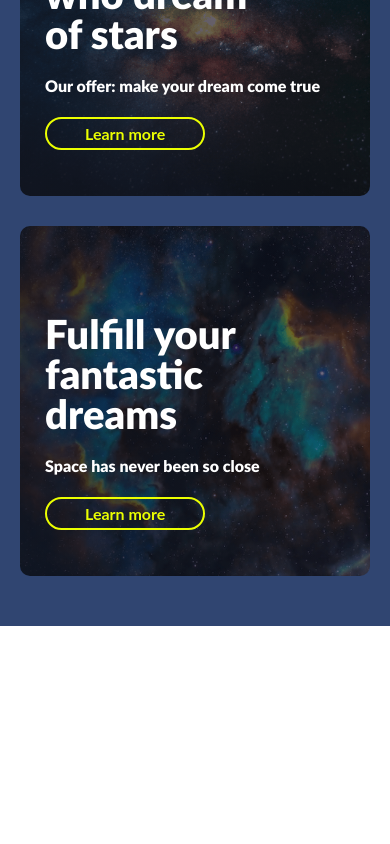
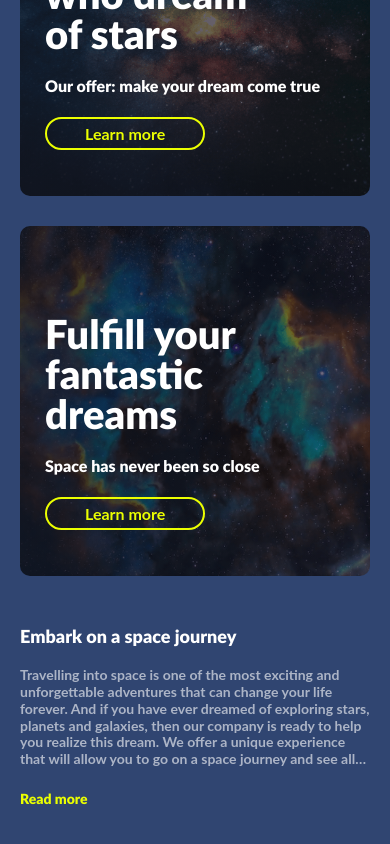
Before and after one commit to TatyanaDev/Discover_the_vast_expanses_of_space, a React (Create React App) app: page / in a window 390 px wide. Shown: the part 1519-2363 px from the top of the page. Before the commit the page ends 2145 px from the top, so only its background shows below. Built offline with nearby package versions, Linux system fonts and the light colour scheme; a web font is replaced by a local one.

Commit message:
add section Space journey

```diff
--- a/src/App.js
+++ b/src/App.js
@@ -101,6 +101,18 @@ const App = () => {
             </div>
           </div>
         </section>
+
+        <section className="space-journey">
+          <div className="space-journey__container">
+            <h4 className="space-journey__title">Embark on a space journey</h4>
+            <input type="checkbox" id="toggle" className="space-journey__toggle" />
+            <p className="space-journey__description">Travelling into space is one of the most exciting and unforgettable adventures that can change your life forever. And if you have ever dreamed of exploring stars, planets and galaxies, then our company is ready to help you realize this dream. We offer a unique experience that will allow you to go on a space journey and see all the secrets of the universe. We guarantee that every moment in space will be filled with incredible impressions, excitement and new discoveries. Our team of professionals takes care of your safety and comfort so that you can fully enjoy your adventure in space. We offer various options for space excursions.</p>
+            <label for="toggle" className="space-journey__button">
+              <span className="button-text--more">Read more</span>
+              <span className="button-text--less">Read less</span>
+            </label>
+          </div>
+        </section>
       </main>
     </>
   );
--- a/src/App.scss
+++ b/src/App.scss
@@ -1,5 +1,6 @@
 $color-pink: #ff70d9;
 $color-yellow: #ebff00;
+$color-yellow-hover: #ebff0099;
 $color-dark-blue: #304571;
 $color-black: #000000;
 $color-white: #ffffff;
@@ -238,7 +239,7 @@ $color-white: #ffffff;
     padding: 14px 40px;
 
     &:hover {
-      background-color: #ebff0099;
+      background-color: $color-yellow-hover;
     }
 
     @media (max-width: 576px) {
@@ -315,7 +316,7 @@ $color-white: #ffffff;
   }
 
   &__card {
-    transition: transform 0.3s ease, box-shadow 0.3s ease;
+    transition: transform 0.3s ease-in-out, box-shadow 0.3s ease-in-out;
     border-radius: 10px;
     color: $color-white;
     height: 350px;
@@ -355,8 +356,8 @@ $color-white: #ffffff;
       padding: 12px 38px;
 
       &:hover {
-        border-color: #ebff0099;
-        color: #ebff0099;
+        border-color: $color-yellow-hover;
+        color: $color-yellow-hover;
       }
     }
 
@@ -480,3 +481,114 @@ $color-white: #ffffff;
     }
   }
 }
+
+.space-journey {
+  background-color: $color-dark-blue;
+
+  &__container {
+    @include max-width-container;
+    padding: 4px 80px 60px;
+    color: $color-white;
+
+    @media (max-width: 1200px) {
+      padding: 0px 30px 53px;
+    }
+
+    @media (max-width: 576px) {
+      padding: 0px 20px 50px;
+    }
+  }
+
+  &__title {
+    margin-bottom: 17px;
+    line-height: 38.4px;
+    font-size: 2rem;
+
+    @media (max-width: 768px) {
+      line-height: 28.8px;
+      margin-bottom: 13px;
+      font-size: 1.5rem;
+    }
+
+    @media (max-width: 576px) {
+      line-height: 21.6px;
+      margin-bottom: 20px;
+      font-size: 1.125rem;
+    }
+  }
+
+  &__description {
+    transition: all 0.3s ease-in-out;
+    -webkit-box-orient: vertical;
+    -webkit-line-clamp: 3;
+    display: -webkit-box;
+    margin-bottom: 17px;
+    font-size: 1.25rem;
+    line-height: 24px;
+    overflow: hidden;
+    font-weight: 700;
+    line-clamp: 3;
+    opacity: 60%;
+
+    @media (max-width: 768px) {
+      margin-bottom: 20px;
+    }
+
+    @media (max-width: 576px) {
+      -webkit-line-clamp: 6;
+    }
+  }
+
+  &__button {
+    transition: color 0.3s ease-in-out;
+    color: $color-yellow;
+    font-size: 1.25rem;
+    line-height: 24px;
+    cursor: pointer;
+
+    &:hover {
+      color: $color-yellow-hover;
+    }
+
+    .button-text--more {
+      display: inline-block;
+    }
+
+    .button-text--less {
+      display: none;
+    }
+  }
+
+  &__description,
+  &__button {
+    @media (max-width: 768px) {
+      line-height: 19.2px;
+      font-size: 1rem;
+    }
+
+    @media (max-width: 576px) {
+      line-height: 16.8px;
+      font-size: 0.875rem;
+    }
+  }
+
+  &__toggle {
+    display: none;
+
+    &:checked {
+      ~ .space-journey__description {
+        -webkit-line-clamp: none; // Remove string limit
+        line-clamp: none;
+        overflow: visible;
+      }
+
+      ~ .space-journey__button .button-text--more {
+        display: none; // Hiding the “Read more”
+      }
+
+      ~ .space-journey__button .button-text--less {
+        display: inline-block; // Showing the “Read less”
+      }
+    }
+  }
+}
--- a/src/app.css
+++ b/src/app.css
@@ -311,7 +311,7 @@
   }
 }
 .offers__card {
-  transition: transform 0.3s ease, box-shadow 0.3s ease;
+  transition: transform 0.3s ease-in-out, box-shadow 0.3s ease-in-out;
   border-radius: 10px;
   color: #ffffff;
   height: 350px;
@@ -449,4 +449,108 @@
   }
 }
 
+.space-journey {
+  background-color: #304571;
+}
+.space-journey__container {
+  max-width: 1248px;
+  margin: 0 auto;
+  padding: 4px 80px 60px;
+  color: #ffffff;
+}
+@media (max-width: 1200px) {
+  .space-journey__container {
+    padding: 0px 30px 53px;
+  }
+}
+@media (max-width: 576px) {
+  .space-journey__container {
+    padding: 0px 20px 50px;
+  }
+}
+.space-journey__title {
+  margin-bottom: 17px;
+  line-height: 38.4px;
+  font-size: 2rem;
+}
+@media (max-width: 768px) {
+  .space-journey__title {
+    line-height: 28.8px;
+    margin-bottom: 13px;
+    font-size: 1.5rem;
+  }
+}
+@media (max-width: 576px) {
+  .space-journey__title {
+    line-height: 21.6px;
+    margin-bottom: 20px;
+    font-size: 1.125rem;
+  }
+}
+.space-journey__description {
+  transition: all 0.3s ease-in-out;
+  -webkit-box-orient: vertical;
+  -webkit-line-clamp: 3;
+  display: -webkit-box;
+  margin-bottom: 17px;
+  font-size: 1.25rem;
+  line-height: 24px;
+  overflow: hidden;
+  font-weight: 700;
+  line-clamp: 3;
+  opacity: 60%;
+}
+@media (max-width: 768px) {
+  .space-journey__description {
+    margin-bottom: 20px;
+  }
+}
+@media (max-width: 576px) {
+  .space-journey__description {
+    -webkit-line-clamp: 6;
+  }
+}
+.space-journey__button {
+  transition: color 0.3s ease-in-out;
+  color: #ebff00;
+  font-size: 1.25rem;
+  line-height: 24px;
+  cursor: pointer;
+}
+.space-journey__button:hover {
+  color: rgba(235, 255, 0, 0.6);
+}
+.space-journey__button .button-text--more {
+  display: inline-block;
+}
+.space-journey__button .button-text--less {
+  display: none;
+}
+@media (max-width: 768px) {
+  .space-journey__description, .space-journey__button {
+    line-height: 19.2px;
+    font-size: 1rem;
+  }
+}
+@media (max-width: 576px) {
+  .space-journey__description, .space-journey__button {
+    line-height: 16.8px;
+    font-size: 0.875rem;
+  }
+}
+.space-journey__toggle {
+  display: none;
+}
+.space-journey__toggle:checked ~ .space-journey__description {
+  -webkit-line-clamp: none;
+  line-clamp: none;
+  overflow: visible;
+}
+.space-journey__toggle:checked ~ .space-journey__button .button-text--more {
+  display: none;
+}
+.space-journey__toggle:checked ~ .space-journey__button .button-text--less {
+  display: inline-block;
+}
+
 /*# sourceMappingURL=app.css.map */
```
Also changed, not shown: 1 other file (tests, documents, lock files or other folders).
